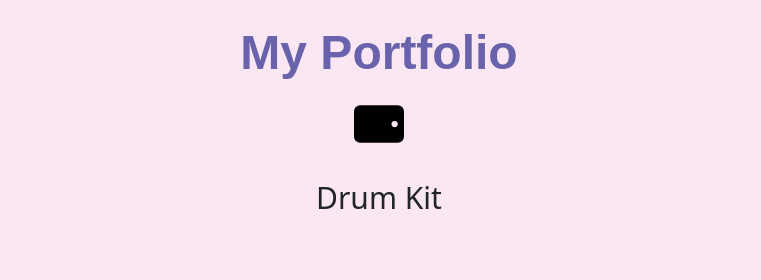
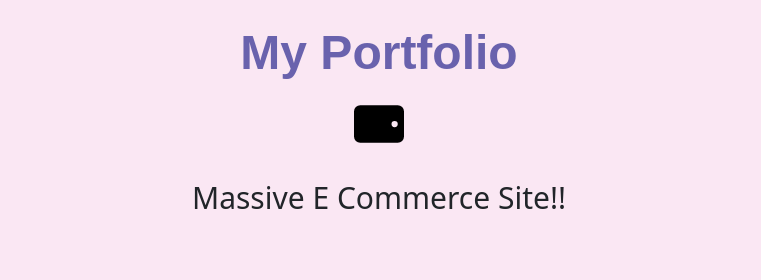
Before and after one commit to SamuelFurnish/port, a plain HTML site: page index.html in a window 1280 px wide. Shown: the part 1443-1723 px from the top of the page, 261-1022 px from the left. Drawn offline with nearby package versions, Linux system fonts and the light colour scheme; a web font is replaced by a local one.

Commit message:
Update index.html

```diff
--- a/index.html
+++ b/index.html
@@ -57,7 +57,7 @@
 
     <div class="t1"><p>Tindog</p></div>
 
-    <div class="t2"><p>Drum Kit</p></div>
+    <div class="t2"><p>Massive E Commerce Site!!</p></div>
 
     <div class="t3"><p>Simon</p></div>
   </div>
```
